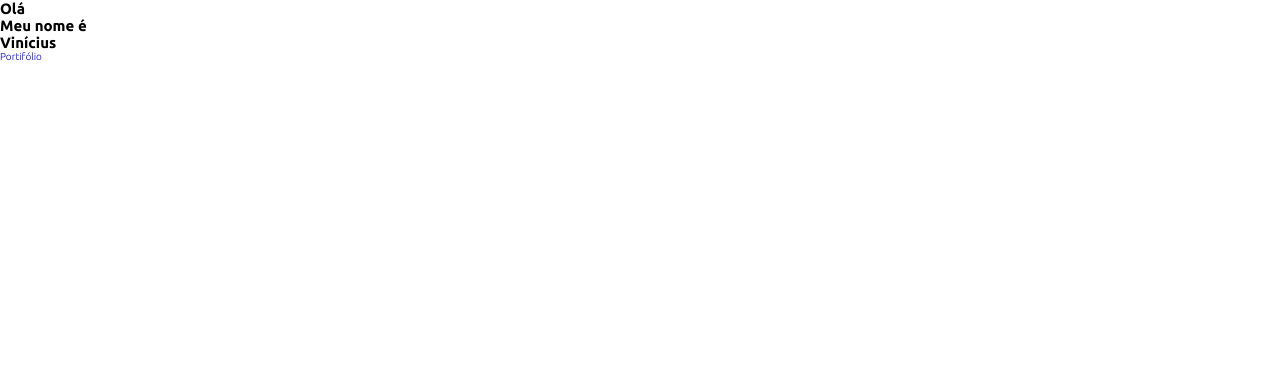
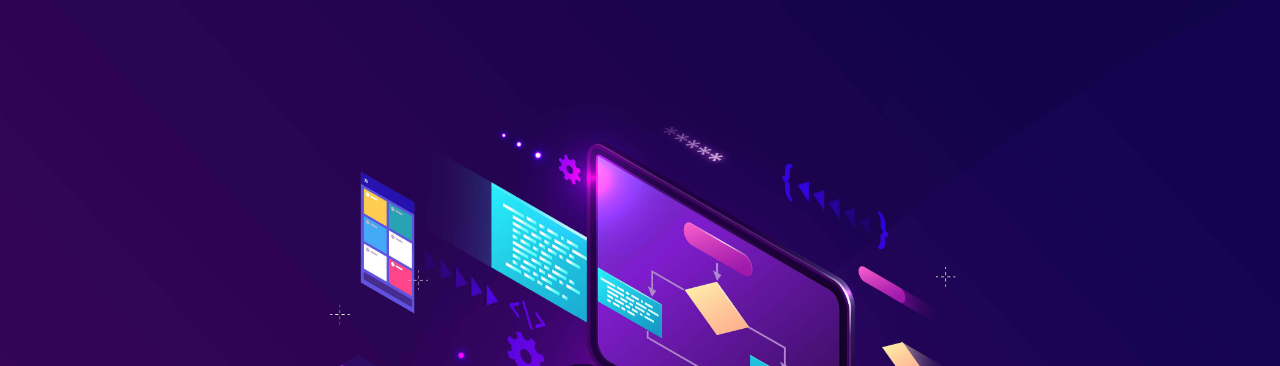
Before and after one commit to Eu-Vinicius/My-portfolio, a plain HTML site: page index.html in a window 1280 px wide. Shown: the top 366 px of the page. Drawn offline with Linux system fonts and the light colour scheme.

Commit message:
Improving CSS

```diff
--- a/style.css
+++ b/style.css
@@ -15,3 +15,43 @@ html{
 a{
     text-decoration: none;
 }
+
+.PresentationContainer{
+    min-height: 100vh;
+    width: 100%;
+    display: flex;
+    align-items: center;
+    justify-content: center;
+}
+
+#Presentation{
+    background-image: url(/Imagens/background.jpeg);
+    background-size: cover;
+    background-position: top center;
+    position: relative;
+}
+#Presentation h1{
+    display: block;
+    width: fit-content;
+    font-size: 5rem;
+    position: relative;
+    color: white;
+}
+
+#Presentation .CTA{
+    display: inline-block;
+    padding: 10px 30px;
+    color: gold;
+    background-color: transparent;
+    border: 2px solid gold;
+    font-size: 2rem;
+    text-transform: uppercase;
+    letter-spacing: .1rem;
+    margin-top: 20px;
+}
+
+#Presentation .CTA:hover{
+    color: white;
+    font-weight: 700;
+    background-color: gold;
+}
```
